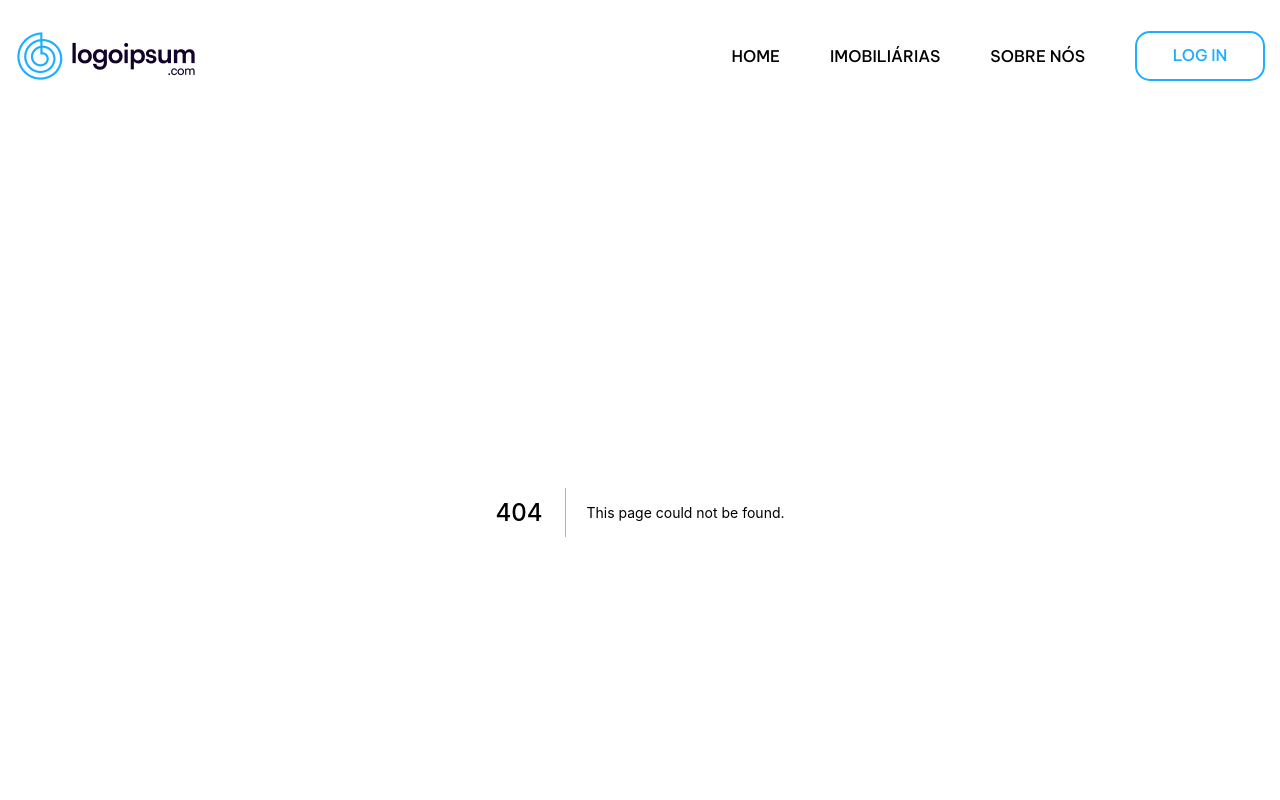
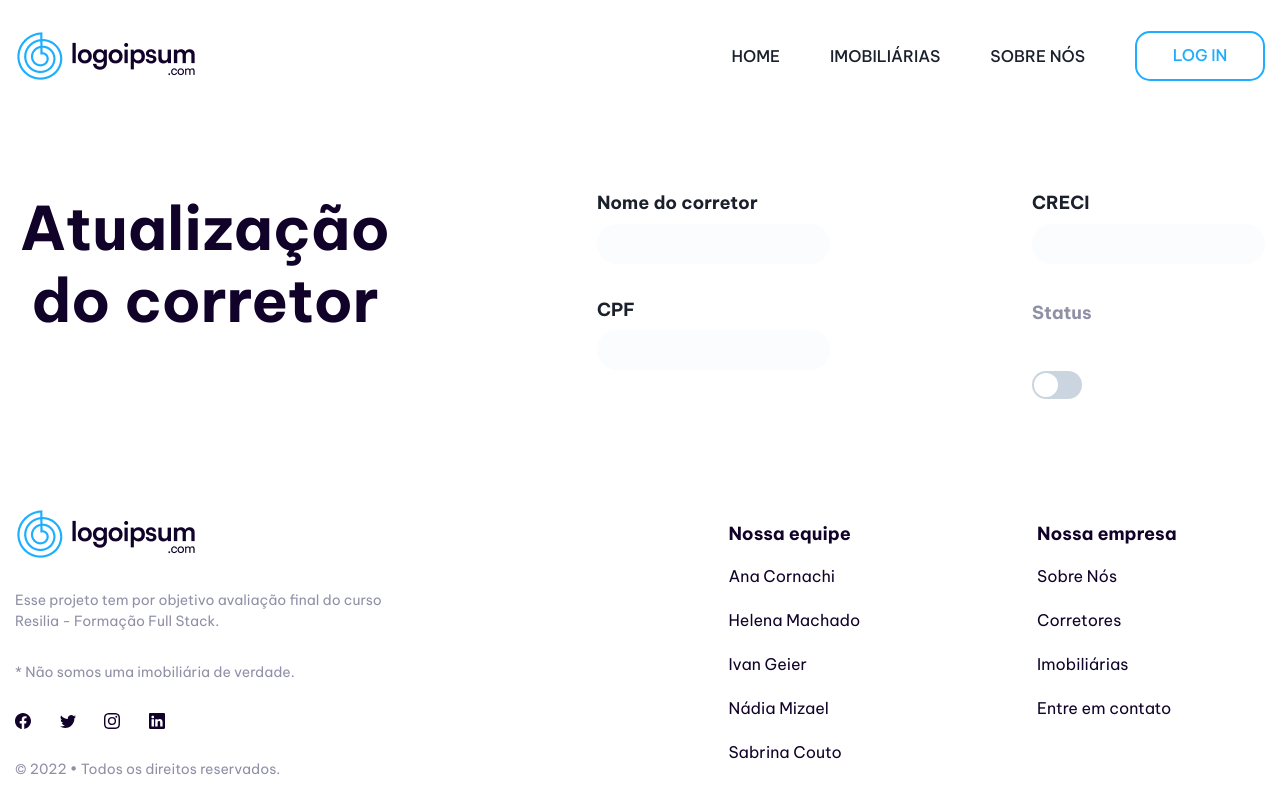
Before and after one commit to anacornachi/imobiliaria, a Next.js app: page /broker/update in a window 1280 px wide. Before the commit this address had no page. Shown: the top 800 px of the page. Built offline with nearby package versions, Linux system fonts and the light colour scheme.

Commit message:
✨ feat: created updateBroker page.

```diff
--- /dev/null
+++ b/src/pages/broker/update.tsx
@@ -0,0 +1,51 @@
+import Container from '../../components/layout/Container';
+import {Flex, Heading, Switch, FormLabel, Stack} from '@chakra-ui/react';
+import CustomInput from '../../components/Forms/CustomInput';
+
+export default function updateBroker() {
+  return (
+    <>
+      <Container>
+        <Flex
+          justify={{base: '', md: 'space-between', lg: 'space-between'}}
+          py={20}
+          direction={{base: 'column', md: 'row'}}
+          gap={{base: '35px', md: ''}}
+        >
+          <Flex w="380px" h="80px">
+            <Heading
+              as="h2"
+              fontSize={{base: '40px', md: '60px'}}
+              color="title"
+              textAlign={{base: 'center'}}
+            >
+              Atualização do corretor
+            </Heading>
+          </Flex>
+          <Flex
+            direction="column"
+            gap="35px"
+            paddingTop={{base: '50px', md: '0px'}}
+          >
+            <CustomInput name="" title={'Nome do corretor'} disabled={false} />
+            <CustomInput name="" title={'CPF'} disabled={false} />
+          </Flex>
+          <Flex direction={{base: 'column', md: 'column'}} gap="35px">
+            <CustomInput name="" title="CRECI" disabled={false} />
+            <FormLabel
+              htmlFor="isRequired"
+              as="h3"
+              fontSize="18px"
+              color="secondary"
+              fontWeight="semibold"
+              mb={{base: '6px', md: '10px'}}
+            >
+              Status
+            </FormLabel>
+            <Switch id="isRequired" size="lg" />
+          </Flex>
+        </Flex>
+      </Container>
+    </>
+  );
+}
```
